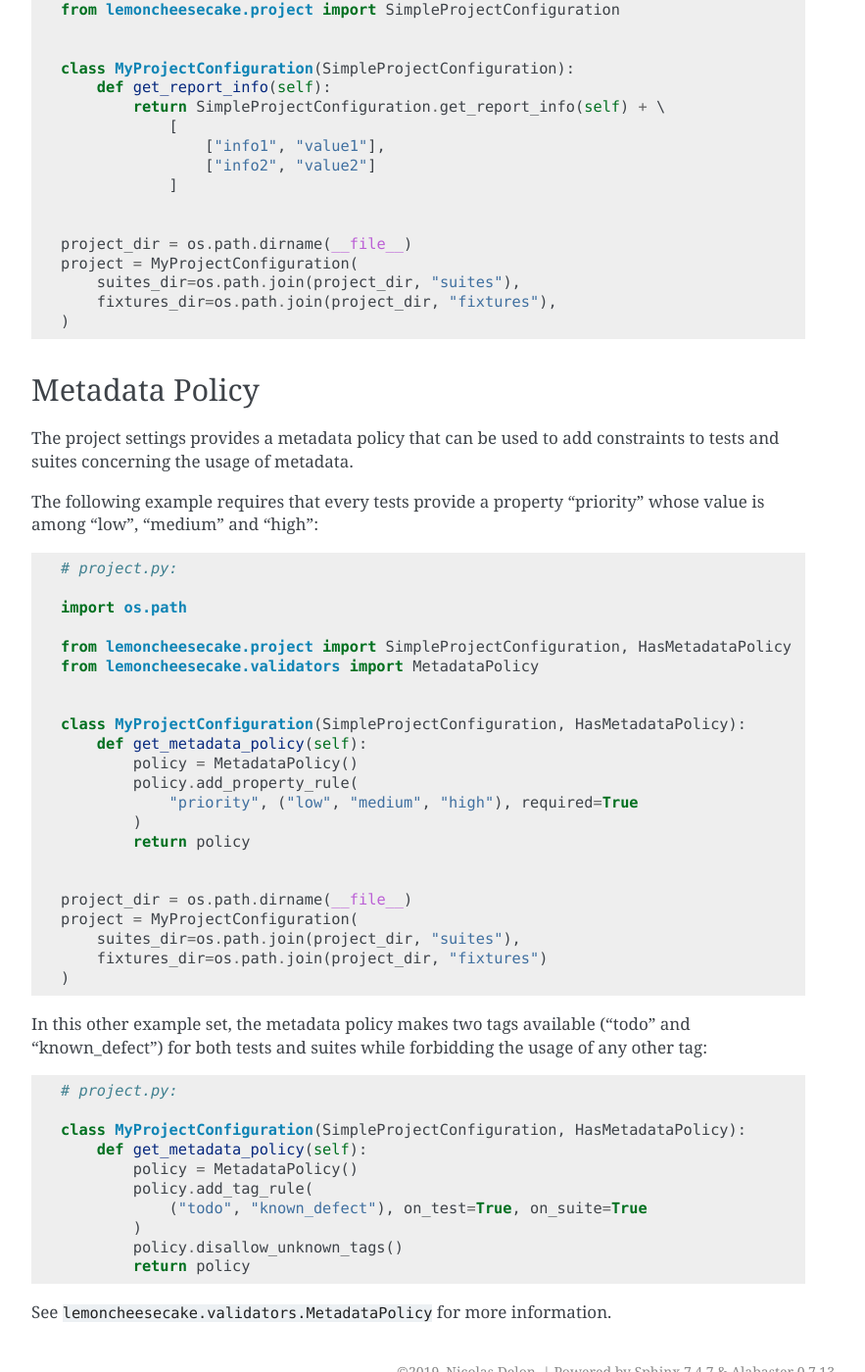
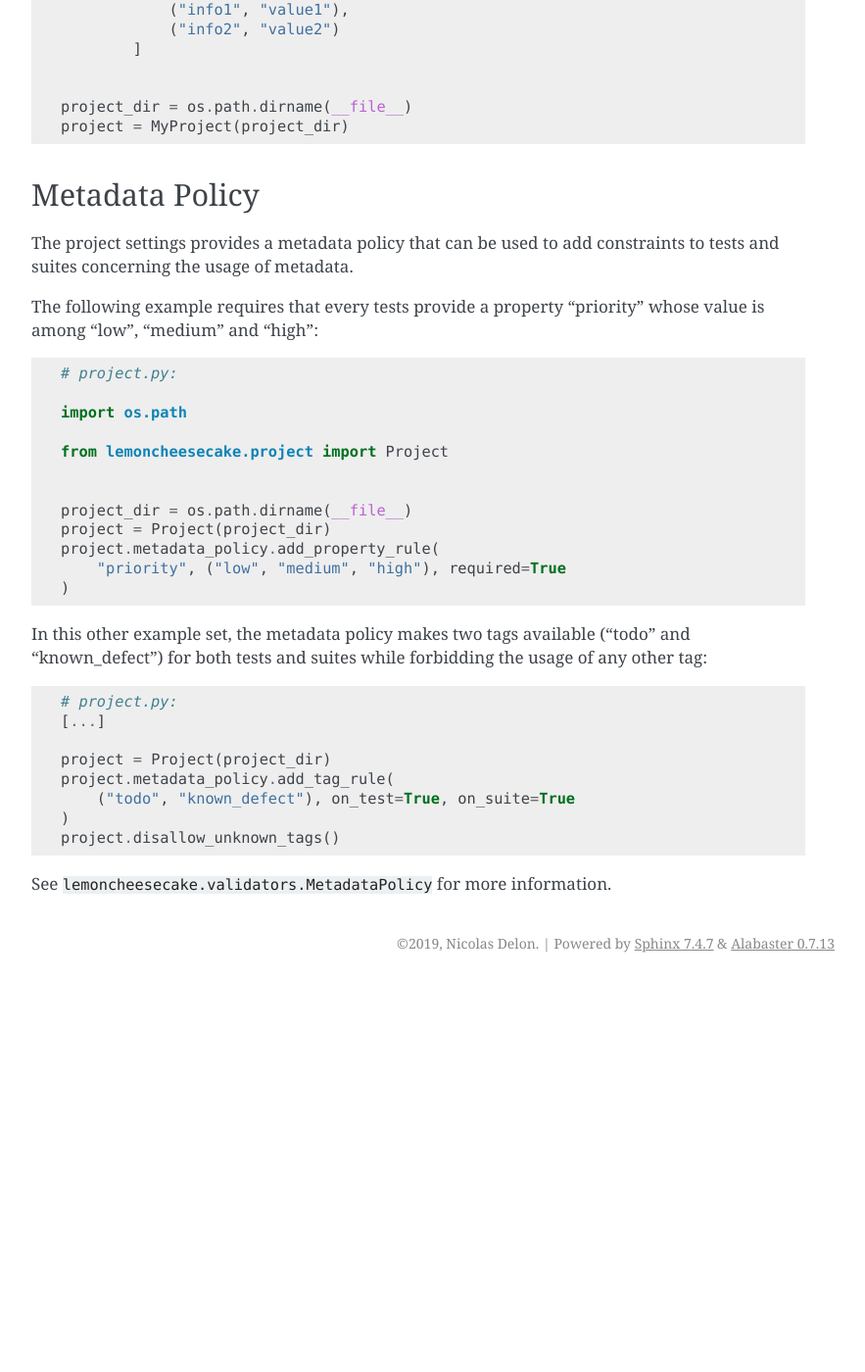
Before and after one commit to lemoncheesecake/lemoncheesecake, a Sphinx documentation site: the page built from doc/project.rst, in a window 1280 px wide and 1400 px high, scrolled down 1840 px. Shown: the whole window at 98% size, without its empty margins (363-1246 px from the left). Built offline with Sphinx 7.4.7, drawn with Linux system fonts in a browser that asks for light colours; after the commit the page ends 2842 px from its top, so only the background shows below that; some of the changed text lies outside the part shown.

Commit message:
Update documentation, migration guide and changelog about lemoncheesecake.project changes

```diff
--- a/doc/project.rst
+++ b/doc/project.rst
@@ -16,20 +16,17 @@
 
     import os.path
 
-    from lemoncheesecake.project import SimpleProjectConfiguration, HasCustomCliArgs
+    from lemoncheesecake.project import Project
 
 
-    class MyProjectConfiguration(SimpleProjectConfiguration, HasCustomCliArgs):
-        def add_custom_cli_args(self, cli_parser):
+    class MyProject(Project):
+        def add_cli_args(self, cli_parser):
             cli_parser.add_argument("--host", required=True, help="Target host")
             cli_parser.add_argument("--port", type=int, default=443, help="Target port")
 
 
     project_dir = os.path.dirname(__file__)
-    project = MyProjectConfiguration(
-        suites_dir=os.path.join(project_dir, "suites"),
-        fixtures_dir=os.path.join(project_dir, "fixtures"),
-    )
+    project = MyProject(project_dir)
 
 And then accessed through the ``cli_args`` fixture::
 
@@ -53,10 +50,10 @@
 
     import os.path
 
-    from lemoncheesecake.project import SimpleProjectConfiguration, HasPreRunHook, HasPostRunHook
+    from lemoncheesecake.project import Project
 
 
-    class MyProjectConfiguration(SimpleProjectConfiguration, HasPreRunHook, HasPostRunHook):
+    class MyProject(Project):
         def pre_run(self, cli_args, report_dir):
             # do something before the tests are run
 
@@ -65,10 +62,7 @@
 
 
     project_dir = os.path.dirname(__file__)
-    project = MyProjectConfiguration(
-        suites_dir=os.path.join(project_dir, "suites"),
-        fixtures_dir=os.path.join(project_dir, "fixtures"),
-    )
+    project = MyProject(project_dir)
 
 An exception raised within the ``pre_run`` method will prevent the tests from being run. The ``lcc.UserError`` exception class
 can be used to show the user an error message. Any other exception will be considered as an unexpected error and a
@@ -87,23 +81,19 @@
 
     import os.path
 
-    from lemoncheesecake.project import SimpleProjectConfiguration
+    from lemoncheesecake.project import Project
 
 
-    class MyProjectConfiguration(SimpleProjectConfiguration):
+    class MyProject(Project):
         def get_report_info(self):
-            return SimpleProjectConfiguration.get_report_info(self) + \
-                [
-                    ["info1", "value1"],
-                    ["info2", "value2"]
-                ]
+            return [
+                ("info1", "value1"),
+                ("info2", "value2")
+            ]
 
 
     project_dir = os.path.dirname(__file__)
-    project = MyProjectConfiguration(
-        suites_dir=os.path.join(project_dir, "suites"),
-        fixtures_dir=os.path.join(project_dir, "fixtures"),
-    )
+    project = MyProject(project_dir)
 
 .. _metadatapolicy:
 
@@ -119,37 +109,25 @@
 
     import os.path
 
-    from lemoncheesecake.project import SimpleProjectConfiguration, HasMetadataPolicy
-    from lemoncheesecake.validators import MetadataPolicy
-
-
-    class MyProjectConfiguration(SimpleProjectConfiguration, HasMetadataPolicy):
-        def get_metadata_policy(self):
-            policy = MetadataPolicy()
-            policy.add_property_rule(
-                "priority", ("low", "medium", "high"), required=True
-            )
-            return policy
+    from lemoncheesecake.project import Project
 
 
     project_dir = os.path.dirname(__file__)
-    project = MyProjectConfiguration(
-        suites_dir=os.path.join(project_dir, "suites"),
-        fixtures_dir=os.path.join(project_dir, "fixtures")
+    project = Project(project_dir)
+    project.metadata_policy.add_property_rule(
+        "priority", ("low", "medium", "high"), required=True
     )
 
 In this other example set, the metadata policy makes two tags available ("todo" and "known_defect") for both tests
 and suites while forbidding the usage of any other tag::
 
     # project.py:
+    [...]
 
-    class MyProjectConfiguration(SimpleProjectConfiguration, HasMetadataPolicy):
-        def get_metadata_policy(self):
-            policy = MetadataPolicy()
-            policy.add_tag_rule(
-                ("todo", "known_defect"), on_test=True, on_suite=True
-            )
-            policy.disallow_unknown_tags()
-            return policy
+    project = Project(project_dir)
+    project.metadata_policy.add_tag_rule(
+        ("todo", "known_defect"), on_test=True, on_suite=True
+    )
+    project.disallow_unknown_tags()
 
 See ``lemoncheesecake.validators.MetadataPolicy`` for more information.
```
Also changed, not shown: CHANGELOG.md (+1 -0 lines), doc/v1-migration-guide.rst (+44 -0 lines).
